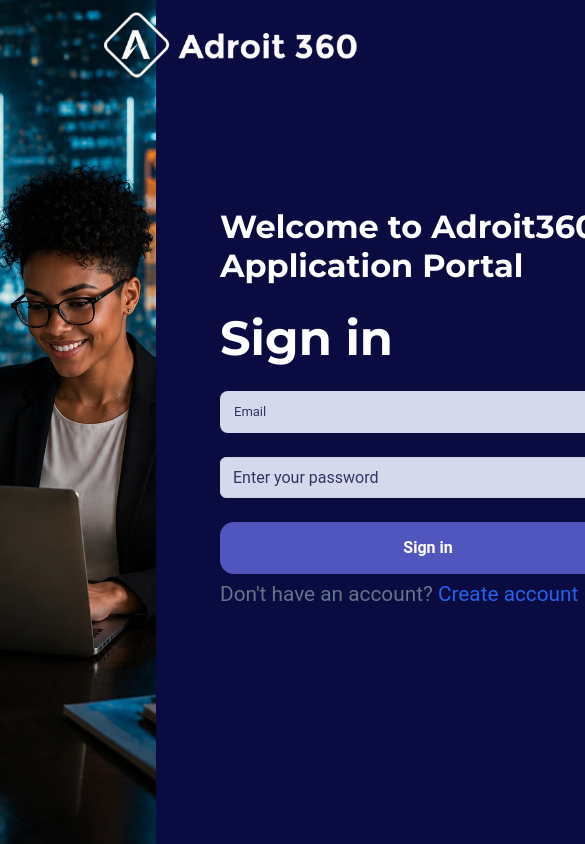
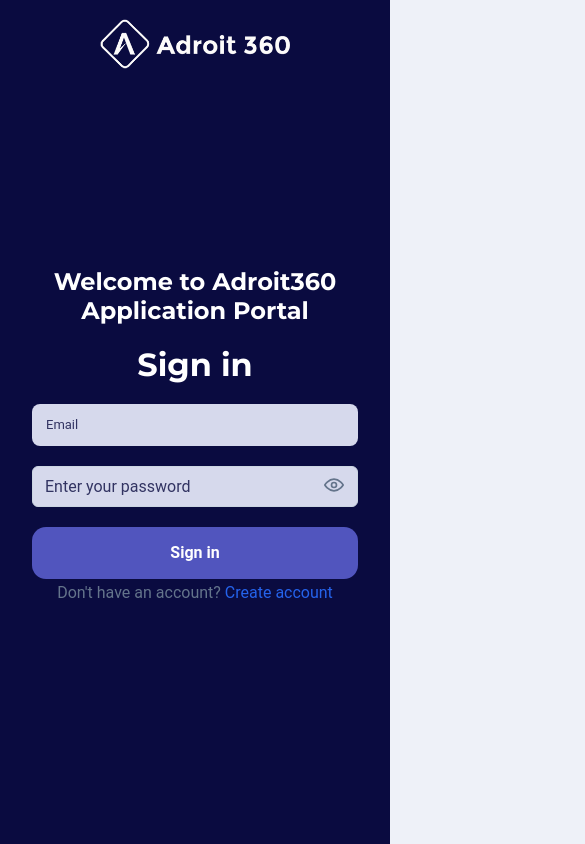
Before and after one commit to OforiMcke/NSS-PORTAL-ADROIT, a React (Vite) app in the folder frontend/application-portal/: page /signin in a window 390 px wide. Shown: the top 844 px of the page, 585 px wide, since content can reach past the window. Built offline with nearby package versions, Linux system fonts and the light colour scheme; no server answers.

Commit message:
mobile responsiveness on authentication page

```diff
--- a/frontend/application-portal/src/pages/auth/SignUp.css
+++ b/frontend/application-portal/src/pages/auth/SignUp.css
@@ -238,3 +238,84 @@
   color: #2563eb;
   text-decoration: none;
 }
+
+@media (max-width: 968px) {
+  .split-screen {
+    flex-direction: column;
+  }
+
+  .visual-panel {
+    display: none;
+  }
+
+  .form-panel {
+    padding: 80px 16px 40px 16px;
+    min-height: 100vh;
+  }
+
+  .signup-form {
+    padding: 16px;
+    gap: 1.25rem;
+  }
+
+  .logo {
+    position: absolute;
+    top: 1rem;
+    left: 50%;
+    right: auto;
+    transform: translateX(-50%);
+    width: 12rem;
+    height: 3.5rem;
+  }
+
+  .wlcm-me {
+    min-width: unset;
+    width: 100%;
+    font-size: 1.5rem;
+    text-align: center;
+  }
+
+  .signup-form h2 {
+    font-size: 2rem;
+    text-align: center;
+  }
+
+  .name-row {
+    flex-direction: column;
+    gap: 1.25rem;
+  }
+
+  .name-row .field {
+    flex: 1 1 100%;
+  }
+
+  .prefill-notice,
+  .success-message,
+  .error-message {
+    font-size: 0.88rem;
+    padding: 10px 12px;
+  }
+
+  .signin-link {
+    font-size: 1rem;
+    text-align: center;
+    margin-bottom: 1rem;
+  }
+
+  .checkbox-label {
+    display: flex;
+    align-items: flex-start;
+    font-size: 0.95rem;
+  }
+
+  .checkbox-label input {
+    margin-top: 2px;
+    flex-shrink: 0;
+  }
+
+  .checkbox-label span {
+    position: relative;
+    margin-left: 0.75rem;
+    font-size: 0.9rem;
+  }
+}
```
